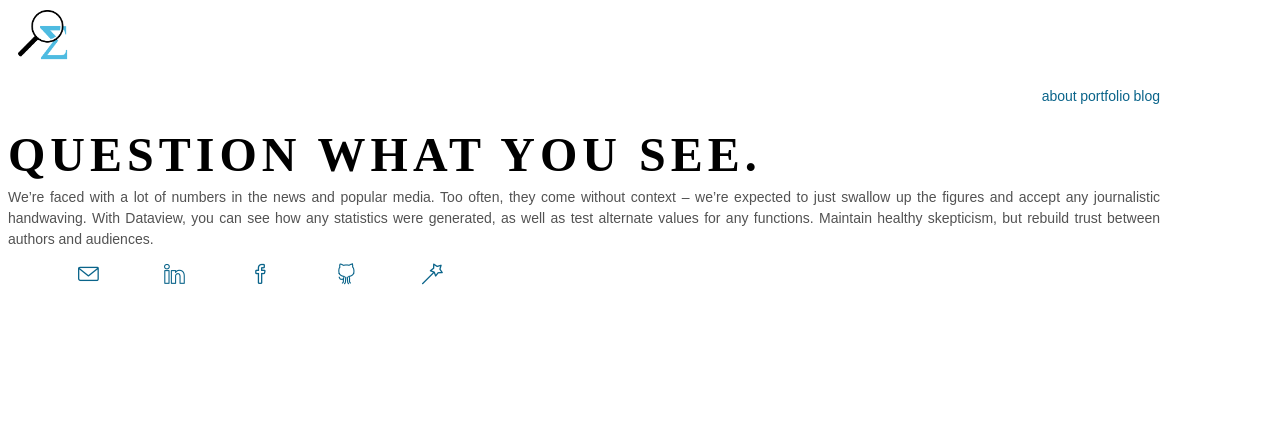
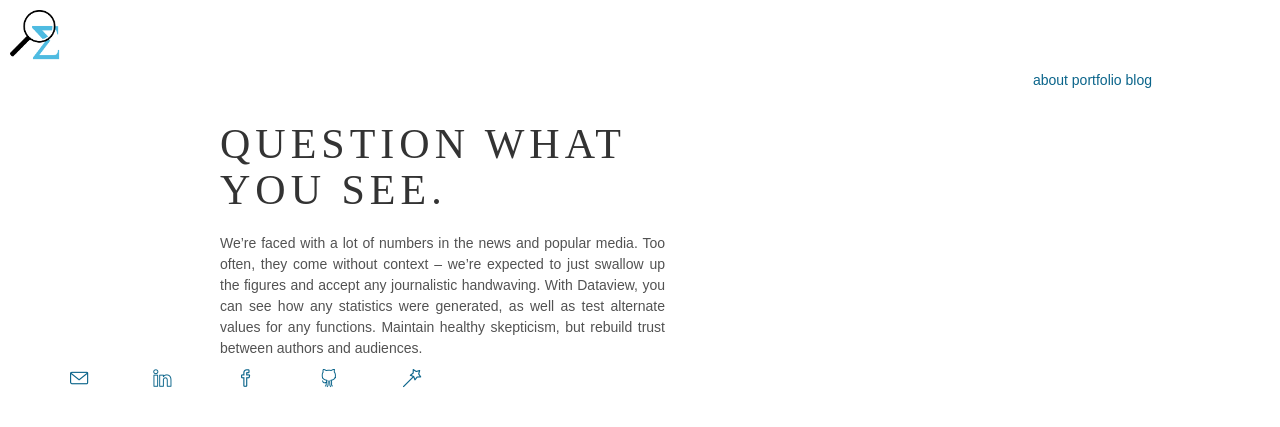
Before and after one commit to bethny/bethny.github.io, a Jekyll site: the page built from test/index.html, in a window 1280 px wide. Shown: the top 427 px of the page. Built offline with Jekyll 4.4.1, drawn with Linux system fonts in a browser that asks for light colours; nearby versions of some CDN libraries.

Commit message:
Update test.html

```diff
--- a/_layouts/test.html
+++ b/_layouts/test.html
@@ -2,6 +2,7 @@
 	<html>
 		<head>
 			<title>{{ page.title }}</title>
+			<link rel="stylesheet" type="text/css" href="https://maxcdn.bootstrapcdn.com/bootstrap/3.3.7/css/bootstrap.min.css">
 			<link rel="stylesheet" type="text/css" href="/css/test.css">
 			<link rel="stylesheet" href="https://cdnjs.cloudflare.com/ajax/libs/simple-line-icons/2.3.2/css/simple-line-icons.css">
 		</head>
@@ -16,8 +17,9 @@
 			</nav>
 			<div style="clear: both;"></div>
 			<div class="container">
-
-			{{ content }}
+				<div class="col-md-5 col-md-offset-2">
+					{{ content }}
+				</div>
 
 			</div><!-- /.container -->
 			<footer>
```
